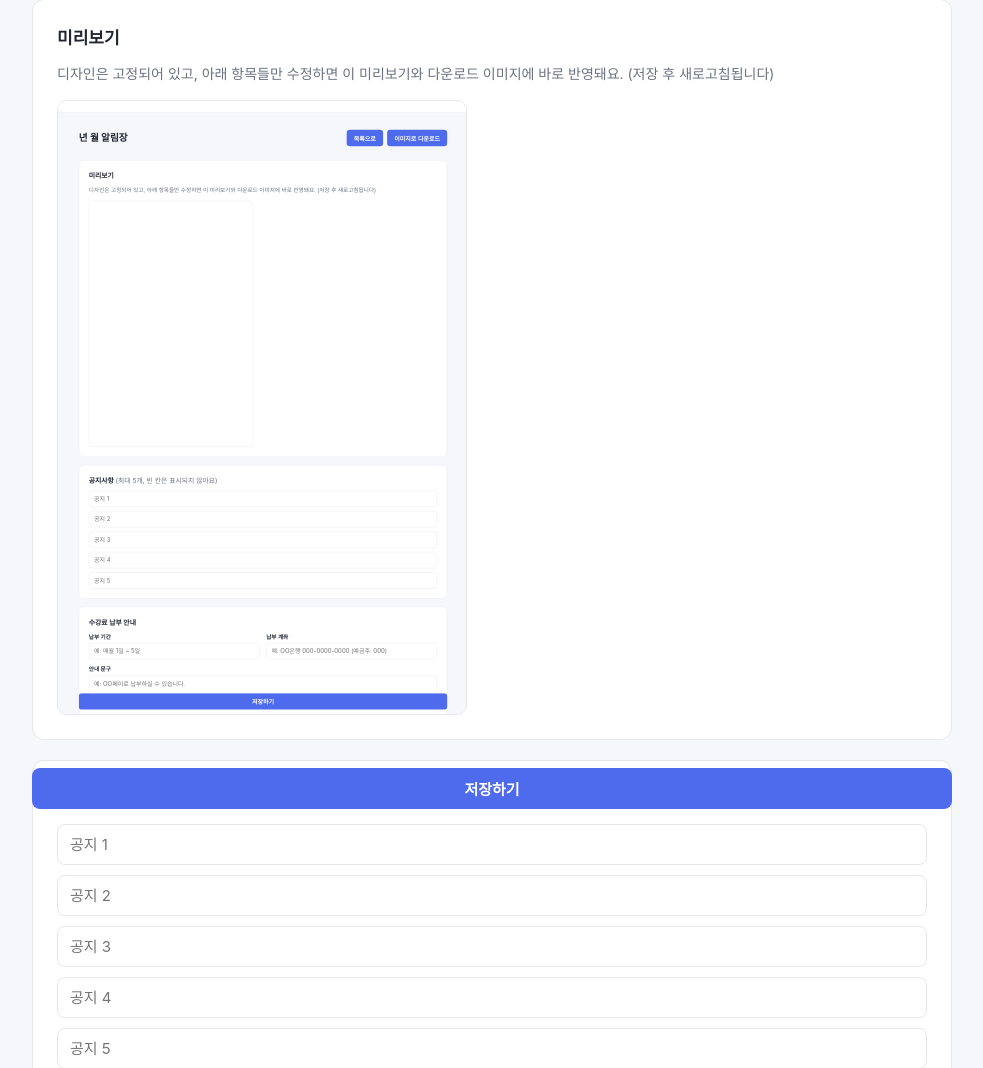
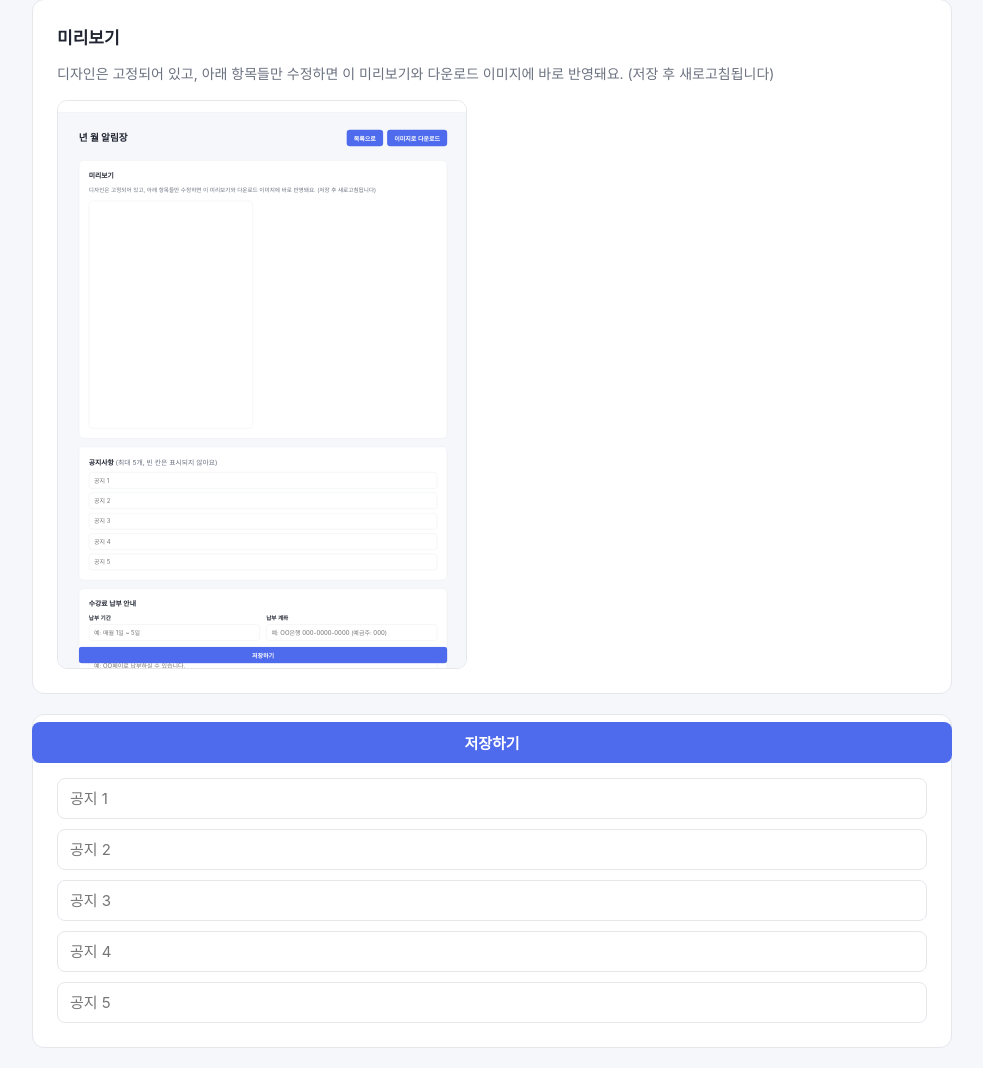
Before and after one commit to ppsj2235-dot/study-room-app, a Python web app: template templates/admin_newsletter_form.html in a window 1280 px wide. Shown: the part 149-1217 px from the top of the page, without its empty margins (148-1131 px from the left). Run offline with Jinja, Linux system fonts and the light colour scheme; the template is opened without the code that fills it, so the values that code supplies are empty.

Commit message:
Sync newsletter preview iframe height with shortened layout

```diff
--- a/static/style.css
+++ b/static/style.css
@@ -146,7 +146,7 @@
 
 .nl-preview-frame {
   width: 410px;
-  height: 615px;
+  height: 569px;
   overflow: hidden;
   border: 1px solid var(--border);
   border-radius: 10px;
@@ -155,7 +155,7 @@
 
 .nl-preview-frame iframe {
   width: 1024px;
-  height: 1536px;
+  height: 1420px;
   border: 0;
   transform: scale(0.4004);
   transform-origin: 0 0;
```
